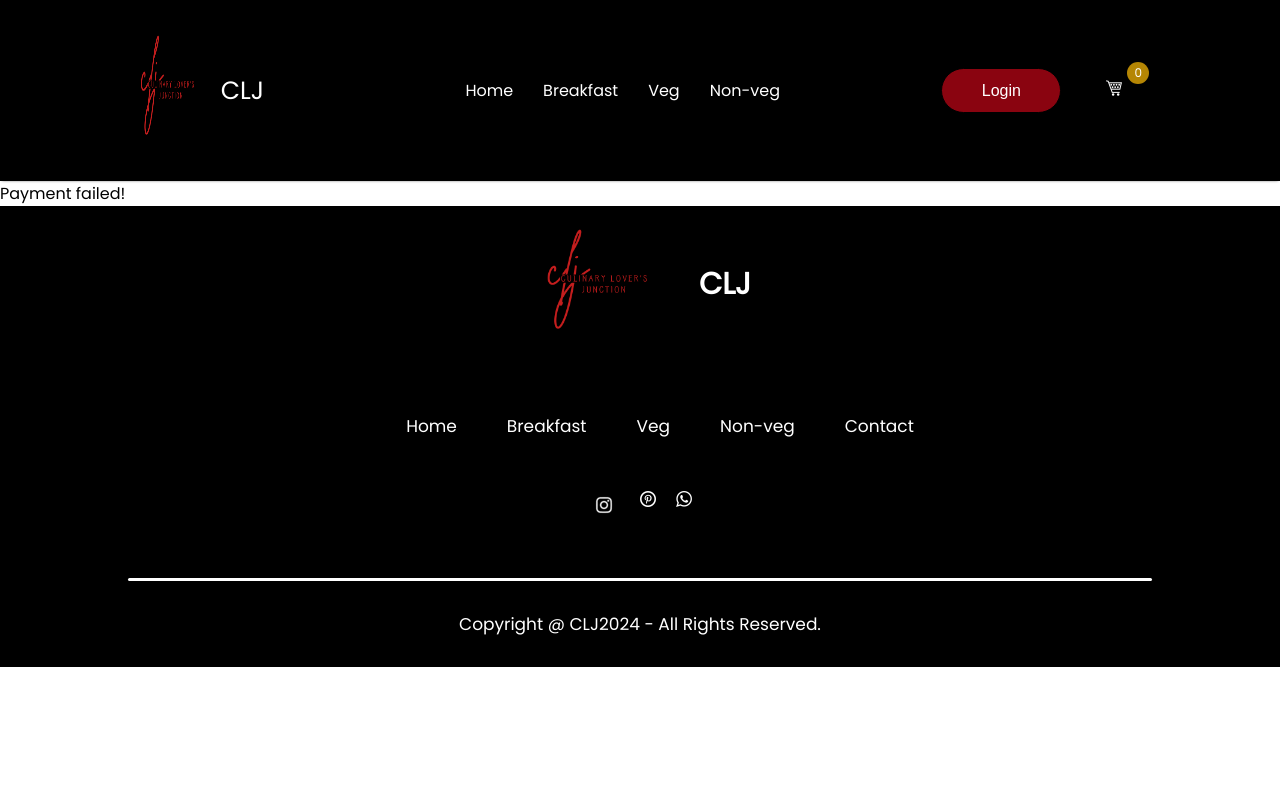
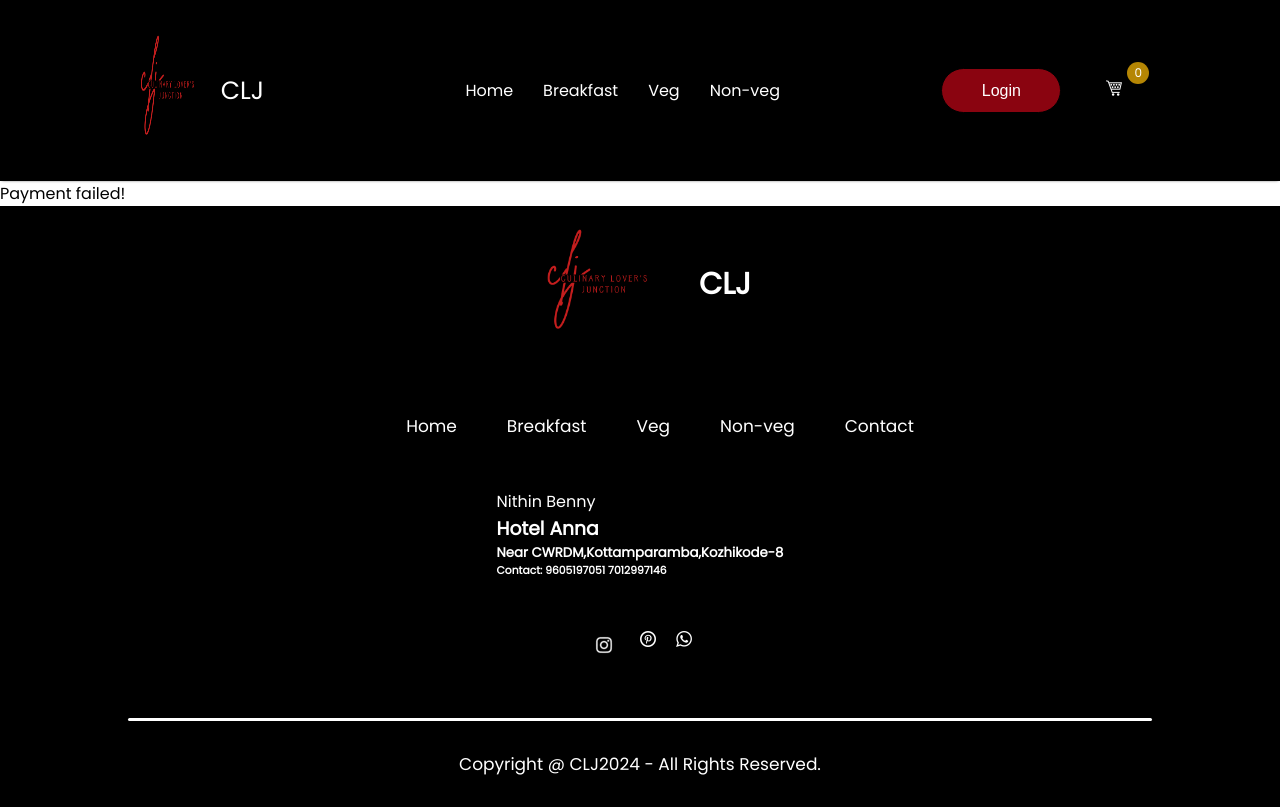
Before and after one commit to val23-cloud/CLJFOODORDER, a React (Create React App) app in the folder frontend/: page /payment-failure in a window 1280 px wide. Built offline with nearby package versions, Linux system fonts and the light colour scheme; no server answers.

Commit message:
Modify Footer

```diff
--- a/frontend/src/Components/Footer/Footer.jsx
+++ b/frontend/src/Components/Footer/Footer.jsx
@@ -23,6 +23,16 @@ const Footer = () => {
         <li><Link to='/nonveg' style={{ textDecoration: 'none',color:'white' }}>Non-veg</Link></li>
         <li><Link to='/contact' style={{ textDecoration: 'none',color:'white' }}>Contact</Link></li>
         </ul>
+        <div>
+            <p>Nithin Benny</p>
+            <h3>Hotel Anna
+            </h3>
+            <h5>Near CWRDM,Kottamparamba,Kozhikode-8</h5>
+            <h6>Contact:
+                9605197051
+                7012997146
+            </h6>
+        </div>
         <div className="footer-social-icons">
             <div className="footer-icons-container">
                 <img src={instagram_icon} alt=''/>
```
Also changed, not shown: 2 other files (tests, documents, lock files or other folders).
